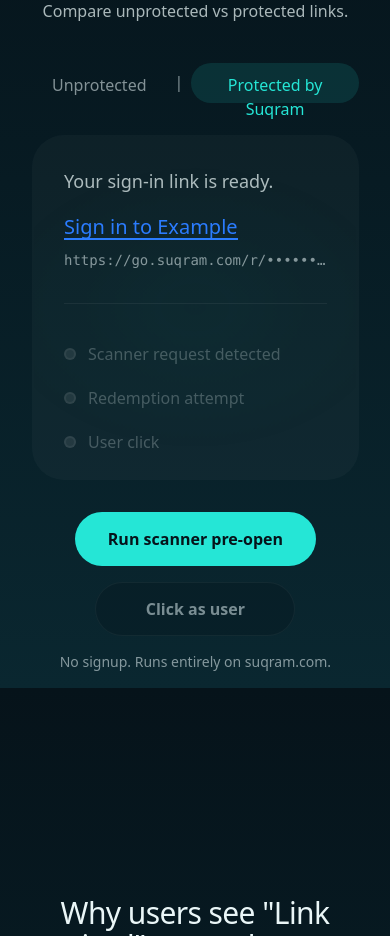
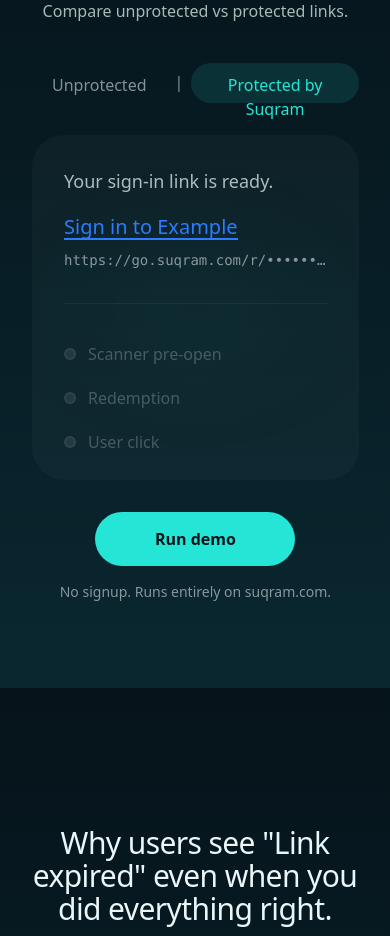
Before and after one commit to macuunamatata/Suqram, a Next.js app in the folder site/: page / in a window 390 px wide. Shown: the part 1000-1936 px from the top of the page. Built offline with nearby package versions, Linux system fonts and the light colour scheme.

Commit message:
Polish UI/UX to domained feel

```diff
--- a/site/app/components/DemoBeforeAfter.tsx
+++ b/site/app/components/DemoBeforeAfter.tsx
@@ -4,17 +4,16 @@
 import { getRailBaseUrl } from "@/lib/railBase";
 
 type Mode = "unprotected" | "protected";
-type Phase = "idle" | "scanning" | "scanned" | "user";
+type Phase = "idle" | "running" | "done";
 type ActiveRow = 0 | 1 | 2 | 3;
 
 const UNPROTECTED_URL = "https://app.example.com/auth/verify?token=••••••••••••";
 const PROTECTED_URL = "https://go.suqram.com/r/••••••••••••";
 
-const ROW1_MS = 650;
-const ROW2_MS = 1400;
-const SCAN_DONE_MS = 2000;
-const ROW3_MS = 300;
-const JUST_ENABLED_MS = 800;
+const ROW1_MS = 450;
+const ROW2_MS = 1100;
+const ROW3_MS = 1750;
+const DONE_MS = 2200;
 
 export default function DemoBeforeAfter() {
   const [mode, setMode] = useState<Mode>("protected");
@@ -22,7 +21,6 @@
   const [activeRow, setActiveRow] = useState<ActiveRow>(0);
   const [error, setError] = useState<string | null>(null);
   const [prefersReducedMotion, setPrefersReducedMotion] = useState(false);
-  const [justEnabledUserBtn, setJustEnabledUserBtn] = useState(false);
   const timersRef = useRef<ReturnType<typeof setTimeout>[]>([]);
 
   useEffect(() => {
@@ -33,20 +31,14 @@
     return () => m.removeEventListener("change", handler);
   }, []);
 
-  useEffect(() => {
-    if (!justEnabledUserBtn) return;
-    const t = setTimeout(() => setJustEnabledUserBtn(false), JUST_ENABLED_MS);
-    return () => clearTimeout(t);
-  }, [justEnabledUserBtn]);
-
   const clearTimers = useCallback(() => {
     timersRef.current.forEach(clearTimeout);
     timersRef.current = [];
   }, []);
 
-  const runScannerPreOpen = useCallback(async () => {
+  const runDemo = useCallback(async () => {
     setError(null);
-    setPhase("scanning");
+    setPhase("running");
     setActiveRow(0);
     clearTimers();
 
@@ -83,31 +75,18 @@
     }
 
     if (prefersReducedMotion) {
-      setActiveRow(2);
-      setPhase("scanned");
-      setJustEnabledUserBtn(true);
+      setActiveRow(3);
+      setPhase("done");
       return;
     }
 
     const t1 = setTimeout(() => setActiveRow(1), ROW1_MS);
     const t2 = setTimeout(() => setActiveRow(2), ROW2_MS);
-    const t3 = setTimeout(() => {
-      setPhase("scanned");
-      setJustEnabledUserBtn(true);
-    }, SCAN_DONE_MS);
-    timersRef.current = [t1, t2, t3];
+    const t3 = setTimeout(() => setActiveRow(3), ROW3_MS);
+    const t4 = setTimeout(() => setPhase("done"), DONE_MS);
+    timersRef.current = [t1, t2, t3, t4];
     return () => clearTimers();
   }, [prefersReducedMotion, clearTimers]);
-
-  const openAsUserClick = useCallback(() => {
-    setPhase("user");
-    if (prefersReducedMotion) {
-      setActiveRow(3);
-    } else {
-      const t = setTimeout(() => setActiveRow(3), ROW3_MS);
-      timersRef.current = [t];
-    }
-  }, [prefersReducedMotion]);
 
   const resetDemo = useCallback(() => {
     clearTimers();
@@ -126,7 +105,7 @@
         className="demo-hero mx-auto w-[92vw] max-w-[980px] px-4 sm:px-6"
         data-phase={phase}
         data-mode={mode}
-        data-row={activeRow}
+        data-active-row={activeRow}
       >
         <h2 className="section-h2 text-center">
           Watch a scanner burn a token — then see it fail.
@@ -135,9 +114,7 @@
           Simulate a security scanner pre-open. Compare unprotected vs protected links.
         </p>
 
-        {/* Spacing: +24–32px between title/subtitle and demo */}
         <div className="demo-hero-inner mt-10 sm:mt-12">
-          {/* Mode toggle — closer to link, 40px height, tactile */}
           <div className="flex justify-center gap-1 mb-8">
             <button
               type="button"
@@ -166,20 +143,17 @@
             </button>
           </div>
 
-          {/* Soft glass plate: link + event log only */}
           <div className="demo-glass relative rounded-[32px] p-8 sm:p-10">
-            {/* Ambient waterline gradient (idle) */}
             <div className="demo-waterline" aria-hidden />
 
-            {/* Email snippet + link */}
             <div className="demo-email-line relative">
               <p className="text-[var(--text2)] text-lg sm:text-xl">Your sign-in link is ready.</p>
               <div className="mt-4 flex flex-col items-start gap-2">
                 <button
                   type="button"
                   className="demo-real-link relative inline-block text-left"
-                  aria-disabled={phase !== "idle" && phase !== "user"}
-                  tabIndex={phase === "scanning" || phase === "scanned" ? -1 : 0}
+                  aria-disabled
+                  tabIndex={-1}
                 >
                   <span className="demo-real-link-inner">
                     <span className="demo-real-link-text">Sign in to Example</span>
@@ -193,37 +167,35 @@
               </div>
             </div>
 
-            {/* Orbs: scan phase flies to row 1 then row 2; user phase flies to row 3 */}
-            {phase === "scanning" && (
+            {phase === "running" && (
               <>
                 <span className="demo-orb demo-orb-scan" data-target="1" aria-hidden />
                 <span className="demo-orb demo-orb-scan" data-target="2" aria-hidden />
+                <span className="demo-orb demo-orb-user" data-target="3" aria-hidden />
               </>
             )}
-            {phase === "user" && <span className="demo-orb demo-orb-user" data-target="3" aria-hidden />}
 
-            {/* Event log — system trace style, 16–18px */}
             <div className="demo-event-log mt-8 pt-6 border-t border-[rgba(255,255,255,0.06)]">
               <div className={`demo-event-row ${activeRow >= 1 ? "demo-event-row-visible" : ""}`} data-row="1">
                 <span className="demo-event-dot" />
-                <span className="demo-event-label">Scanner request detected</span>
-                {activeRow >= 1 && <span className="demo-event-ok">✓</span>}
+                <span className="demo-event-label">Scanner pre-open</span>
+                {activeRow >= 1 && <span className="demo-event-ok">Detected ✓</span>}
               </div>
               <div className={`demo-event-row ${activeRow >= 2 ? "demo-event-row-visible" : ""} ${activeRow >= 2 ? (mode === "unprotected" ? "demo-event-row-bad" : "demo-event-row-ok") : ""}`} data-row="2">
                 <span className="demo-event-dot" />
-                <span className="demo-event-label">Redemption attempt</span>
+                <span className="demo-event-label">Redemption</span>
                 {activeRow >= 2 && mode === "unprotected" && (
-                  <span className="demo-event-outcome demo-event-bad">Token consumed ×</span>
+                  <span className="demo-event-outcome demo-event-bad">Consumed ×</span>
                 )}
                 {activeRow >= 2 && mode === "protected" && (
-                  <span className="demo-event-outcome demo-event-ok">Blocked — no redemption ✓</span>
+                  <span className="demo-event-outcome demo-event-ok">Blocked ✓</span>
                 )}
               </div>
               <div className={`demo-event-row ${activeRow >= 3 ? "demo-event-row-visible" : ""} ${activeRow >= 3 ? (mode === "unprotected" ? "demo-event-row-bad" : "demo-event-row-ok") : ""}`} data-row="3">
                 <span className="demo-event-dot" />
                 <span className="demo-event-label">User click</span>
                 {activeRow >= 3 && mode === "unprotected" && (
-                  <span className="demo-event-outcome demo-event-bad">Link expired ×</span>
+                  <span className="demo-event-outcome demo-event-bad">Expired ×</span>
                 )}
                 {activeRow >= 3 && mode === "protected" && (
                   <span className="demo-event-outcome demo-event-ok">Redeemed ✓</span>
@@ -238,34 +210,25 @@
             </p>
           )}
 
-          {/* Buttons directly under event log — primary 52–56px, 16–18px text */}
           <div className="mt-8 flex flex-wrap items-center justify-center gap-4">
             <button
               type="button"
-              onClick={runScannerPreOpen}
-              disabled={phase === "scanning"}
+              onClick={runDemo}
+              disabled={phase === "running"}
               className="demo-btn-primary"
             >
-              {phase === "scanning" ? (
+              {phase === "running" ? (
                 <>
-                  <span>Running scan</span>
+                  <span>Running…</span>
                   <span className="demo-btn-dots" aria-hidden>
                     <span /><span /><span />
                   </span>
                 </>
               ) : (
-                "Run scanner pre-open"
+                "Run demo"
               )}
             </button>
-            <button
-              type="button"
-              onClick={openAsUserClick}
-              disabled={phase !== "scanned"}
-              className={`demo-btn-secondary ${justEnabledUserBtn ? "demo-just-enabled" : ""}`}
-            >
-              Click as user
-            </button>
-            {(phase === "scanned" || phase === "user") && (
+            {phase === "done" && (
               <button type="button" onClick={resetDemo} className="demo-btn-ghost">
                 Reset
               </button>
--- a/site/app/globals.css
+++ b/site/app/globals.css
@@ -488,10 +488,10 @@
     transform-origin: left;
     transform: scaleX(1);
   }
-  [data-phase="scanning"] .demo-underline {
+  [data-phase="running"] .demo-underline {
     animation: demoUnderlineDraw 400ms var(--ease-out-entrance) forwards;
   }
-  [data-phase="scanning"] .demo-real-link-text {
+  [data-phase="running"] .demo-real-link-text {
     animation: demoLinkBrighten 400ms var(--ease-out-entrance) forwards;
   }
   .demo-beam {
@@ -515,7 +515,7 @@
     opacity: 0;
     transform: translateX(-100%);
   }
-  [data-phase="scanning"] .demo-beam {
+  [data-phase="running"] .demo-beam {
     animation: demoBeamSweep 800ms var(--ease-out-move) 400ms forwards;
   }
   .demo-orb {
@@ -532,15 +532,15 @@
   }
   .demo-orb-scan[data-target="1"] {
     top: 3.5rem;
-    animation: demoOrbFly1 1400ms var(--ease-out-move) 500ms forwards;
+    animation: demoOrbFly1 400ms var(--ease-out-move) 200ms forwards;
   }
   .demo-orb-scan[data-target="2"] {
     top: 3.5rem;
-    animation: demoOrbFly2 1400ms var(--ease-out-move) 1200ms forwards;
+    animation: demoOrbFly2 500ms var(--ease-out-move) 700ms forwards;
   }
   .demo-orb-user[data-target="3"] {
     top: 3.5rem;
-    animation: demoOrbFly3 600ms var(--ease-out-move) forwards;
+    animation: demoOrbFly3 550ms var(--ease-out-move) 1300ms forwards;
   }
   .demo-url-preview {
     font-family: ui-monospace, SFMono-Regular, "SF Mono", Menlo, Consolas, monospace;
@@ -622,23 +622,20 @@
   .demo-event-bad {
     color: rgba(210, 110, 110, 0.95);
   }
-  [data-phase="user"] .demo-real-link {
+  [data-phase="running"][data-active-row="3"] .demo-real-link {
     animation: demoTap 320ms var(--ease-out-move) both;
   }
-  [data-phase="user"][data-mode="unprotected"] .demo-real-link {
+  [data-phase="running"][data-active-row="3"][data-mode="unprotected"] .demo-real-link {
     animation: demoTapThenShake 800ms var(--ease-out-move) both;
   }
-  [data-phase="user"][data-mode="unprotected"] .demo-real-link-text {
+  [data-phase="running"][data-active-row="3"][data-mode="unprotected"] .demo-real-link-text {
     opacity: 0.7;
   }
-  [data-phase="user"][data-mode="protected"] .demo-real-link {
+  [data-phase="running"][data-active-row="3"][data-mode="protected"] .demo-real-link {
     animation: demoTap 320ms var(--ease-out-move) both;
   }
-  [data-phase="user"][data-mode="protected"] .demo-real-link-inner {
+  [data-phase="running"][data-active-row="3"][data-mode="protected"] .demo-real-link-inner {
     animation: demoSettlePulse 800ms var(--ease-out-entrance) 360ms both;
-  }
-  .demo-btn-secondary.demo-just-enabled {
-    animation: demoBtnShimmer 1s var(--ease-out-entrance) both;
   }
   .demo-btn-ghost {
     height: 44px;
@@ -647,12 +644,6 @@
     font-size: 1rem;
   }
   .demo-hero .demo-btn-primary {
-    height: 54px;
-    min-height: 54px;
-    padding: 0 2rem;
-    font-size: clamp(1rem, 1.5vw + 0.25rem, 1.125rem);
-  }
-  .demo-hero .demo-btn-secondary {
     height: 54px;
     min-height: 54px;
     padding: 0 2rem;
@@ -1245,11 +1236,11 @@
       animation: none !important;
       opacity: 0.5;
     }
-    [data-phase="scanning"] .demo-underline {
+    [data-phase="running"] .demo-underline {
       animation: none !important;
       transform: scaleX(1);
     }
-    [data-phase="scanning"] .demo-real-link-text {
+    [data-phase="running"] .demo-real-link-text {
       animation: none !important;
     }
     .demo-beam {
@@ -1265,8 +1256,8 @@
       animation: none !important;
       transform: translate(-50%, -50%) scale(0);
     }
-    [data-phase="user"] .demo-real-link,
-    [data-phase="user"] .demo-real-link-inner {
+    [data-phase="running"][data-active-row="3"] .demo-real-link,
+    [data-phase="running"][data-active-row="3"] .demo-real-link-inner {
       animation: none !important;
     }
   }
```
